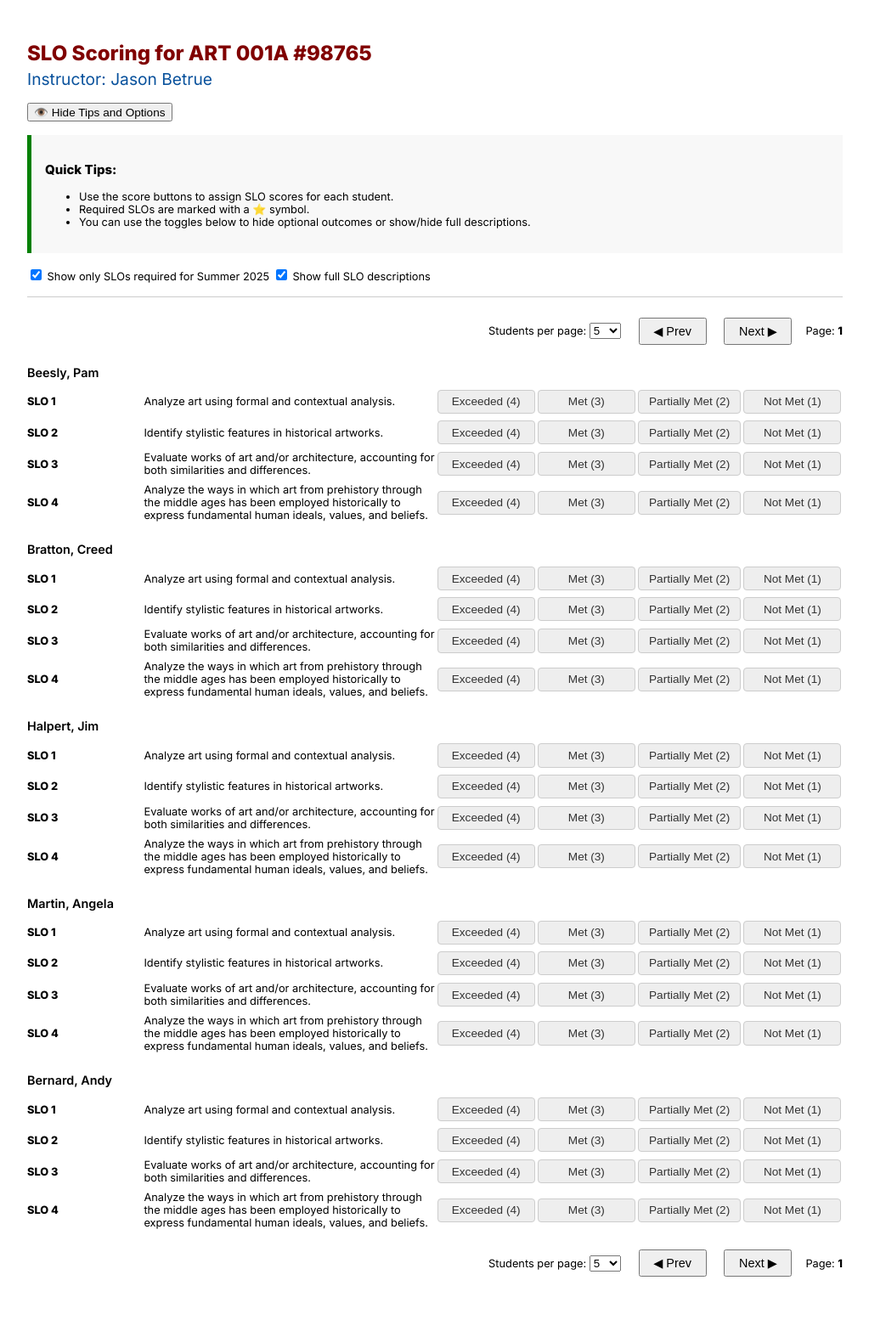
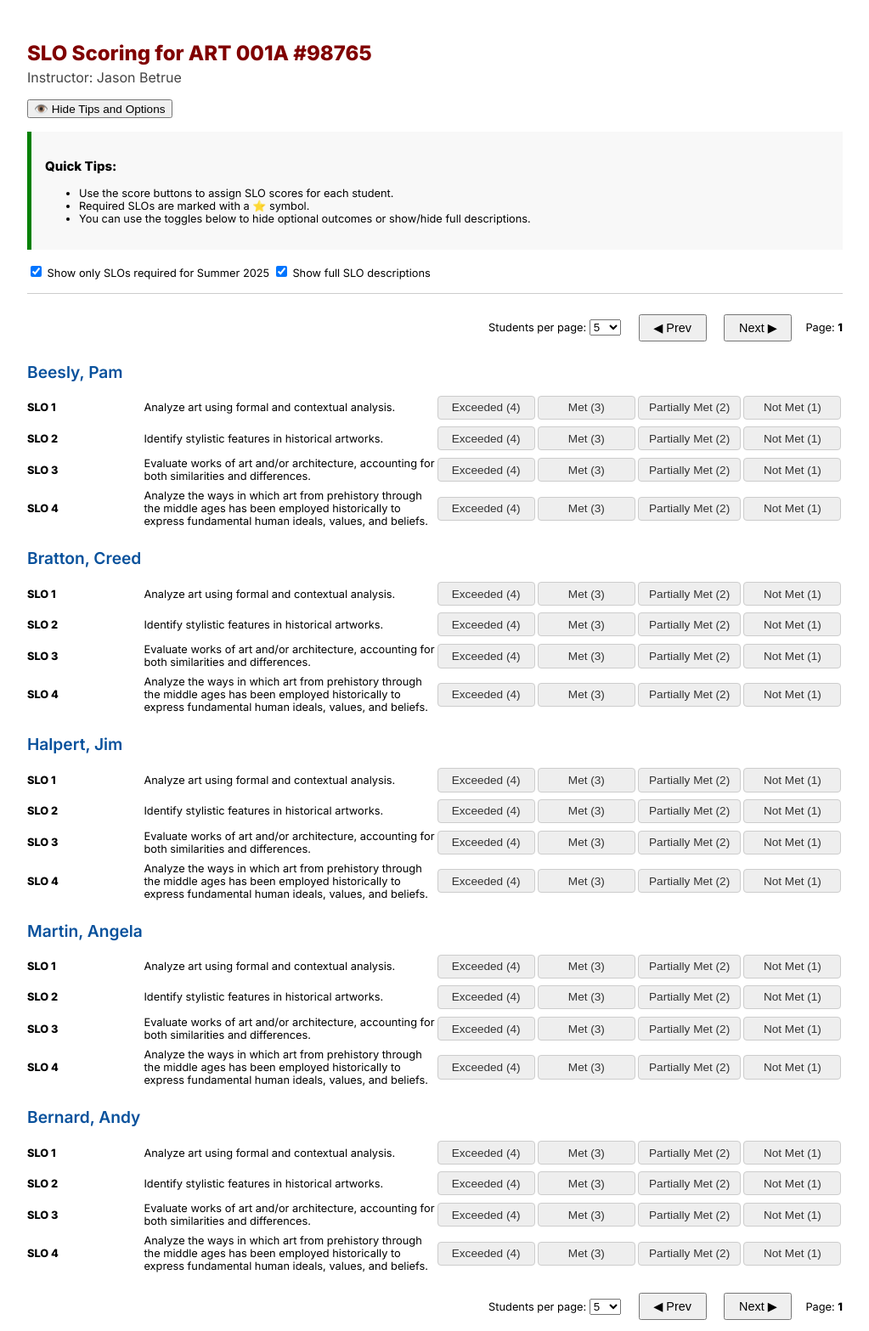
Before and after one commit to jabetrue/slojam, a Flask app: page / in a window 1280 px wide. Shown: the top 1567 px of the page at 85% size, without its empty margins (128-1151 px from the left). Before the commit the page ends 1503 px from the top, so only its background shows below. Run offline with Flask 3, Linux system fonts and the light colour scheme.

Commit message:
morestyles

```diff
--- a/web/templates/index.html
+++ b/web/templates/index.html
@@ -20,9 +20,9 @@
     }
     .instructor {
       font-weight: 400;
-      font-size: 1.2rem;
+      font-size: 1rem;
       margin-bottom: 1rem;
-      color: #08519c;
+      color: #444;
     }
     #toggleTips {
       margin-bottom: 1rem;
@@ -46,8 +46,9 @@
       margin-bottom: 1.5rem;
     }
     .student h2 {
-      font-size:.9rem;
+      font-size: 1.2rem;
       font-weight: 600;
+      color: #08519c;
     }
     .slo-row {
       display: grid;
```
